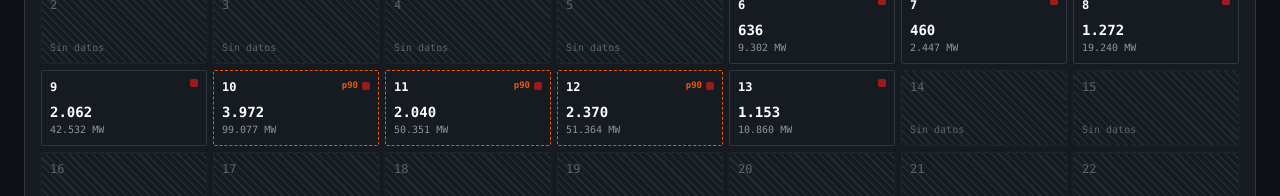
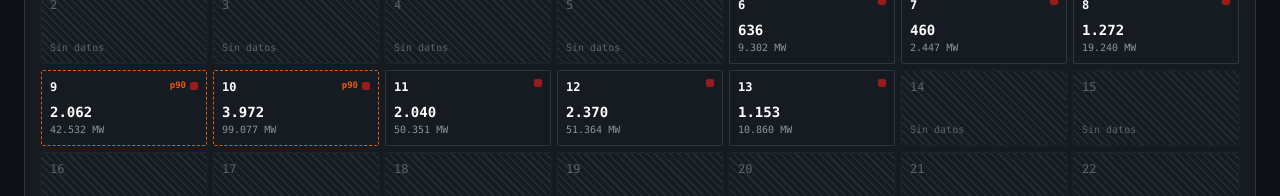
Before and after one commit to samudasilva2107-netizen/ignis-fire-calendar, a Next.js app in the folder web/: page / in a window 1280 px wide. Shown: the part 438-634 px from the top of the page. Built offline with nearby package versions, Linux system fonts and the light colour scheme; no server answers.

Commit message:
feat(matrix): calculo de anomalias p90 por dia-del-anio (MM-DD) para series multianuales

```diff
--- a/web/src/components/CalendarMatrix.tsx
+++ b/web/src/components/CalendarMatrix.tsx
@@ -57,14 +57,38 @@ export const CalendarMatrix: React.FC<CalendarMatrixProps> = ({
       };
     });
 
-    const frpValues = Object.values(stats).map((s) => s.maxFRP).sort((a, b) => a - b);
-    const p90Index = Math.floor(frpValues.length * 0.9);
-    const p90Threshold = frpValues[p90Index] || 0;
+    // Agrupación por día-del-año (MM-DD) para percentil climatológico (Sección 5 de METHOD.md)
+    const doyGroups: Record<string, number[]> = {};
+    Object.entries(stats).forEach(([dt, s]) => {
+      const mmdd = dt.slice(5);
+      if (!doyGroups[mmdd]) doyGroups[mmdd] = [];
+      doyGroups[mmdd].push(s.maxFRP);
+    });
 
+    const doyThresholds: Record<string, number> = {};
+    Object.entries(doyGroups).forEach(([mmdd, vals]) => {
+      vals.sort((a, b) => a - b);
+      const idx = Math.floor(vals.length * 0.9);
+      doyThresholds[mmdd] = vals[idx] || 0;
+    });
+
+    const isMultiYear = yearsSet.size >= 3;
     const anomalyMap: Record<string, boolean> = {};
-    Object.entries(stats).forEach(([dt, s]) => {
-      anomalyMap[dt] = s.maxFRP >= p90Threshold && s.maxFRP > 0;
-    });
+
+    if (isMultiYear) {
+      Object.entries(stats).forEach(([dt, s]) => {
+        const mmdd = dt.slice(5);
+        const th = doyThresholds[mmdd] ?? 0;
+        anomalyMap[dt] = s.maxFRP >= th && s.maxFRP > 0;
+      });
+    } else {
+      const frpValues = Object.values(stats).map((s) => s.maxFRP).sort((a, b) => a - b);
+      const p90Index = Math.floor(frpValues.length * 0.9);
+      const p90Threshold = frpValues[p90Index] || 0;
+      Object.entries(stats).forEach(([dt, s]) => {
+        anomalyMap[dt] = s.maxFRP >= p90Threshold && s.maxFRP > 0;
+      });
+    }
 
     const years = Array.from(yearsSet).sort((a, b) => b - a);
 
```
